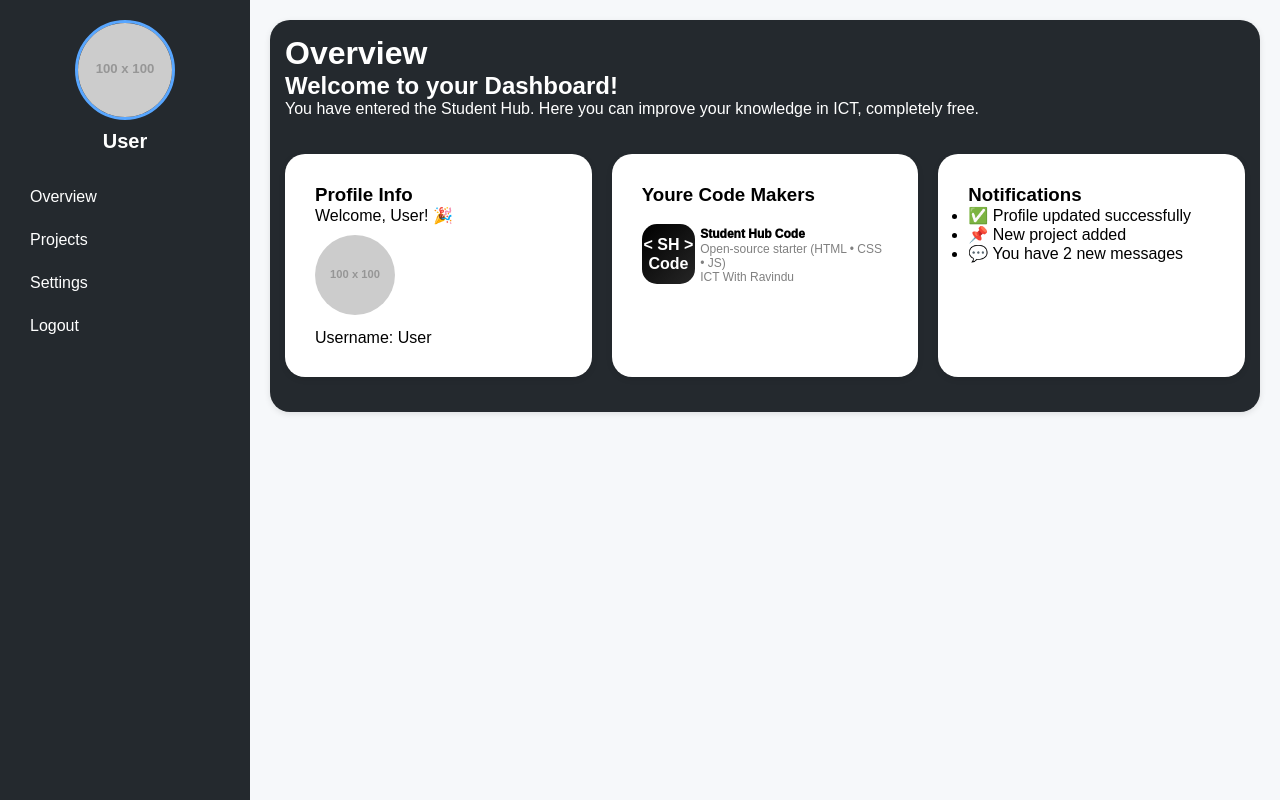
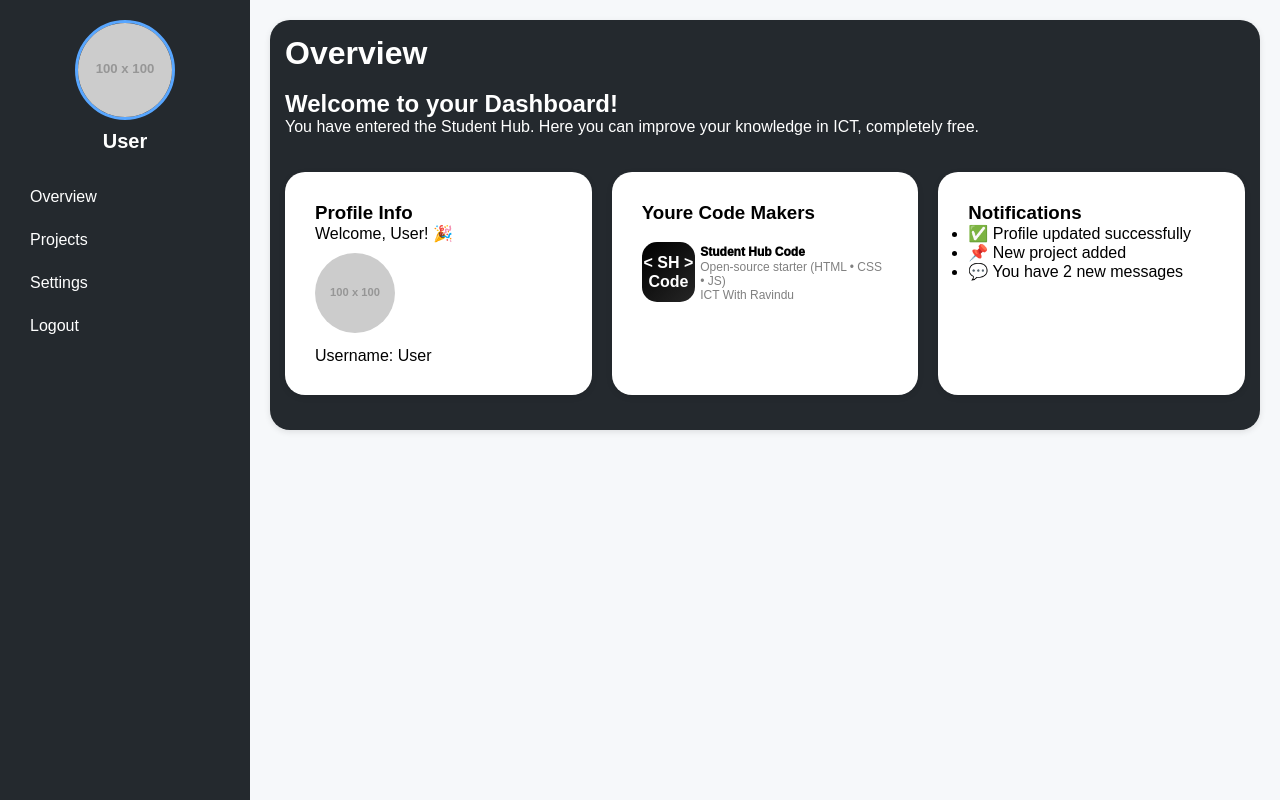
Before and after one commit to Ravindu-RV/dashboard-sh, a website: page index.html in a window 1280 px wide. Drawn offline with Linux system fonts and the light colour scheme; placeholder pictures from the web are drawn by us.

Commit message:
Update index.html

```diff
--- a/index.html
+++ b/index.html
@@ -163,7 +163,7 @@
   <div class="main">
     <!-- Overview -->
     <div id="overview" class="card1">
-      <h1>Overview</h1>
+      <h1>Overview</h1><br>
       <h2>Welcome to your Dashboard!</h2>
       <p>You have entered the Student Hub. Here you can improve your knowledge in ICT, completely free.</p>
 
```
